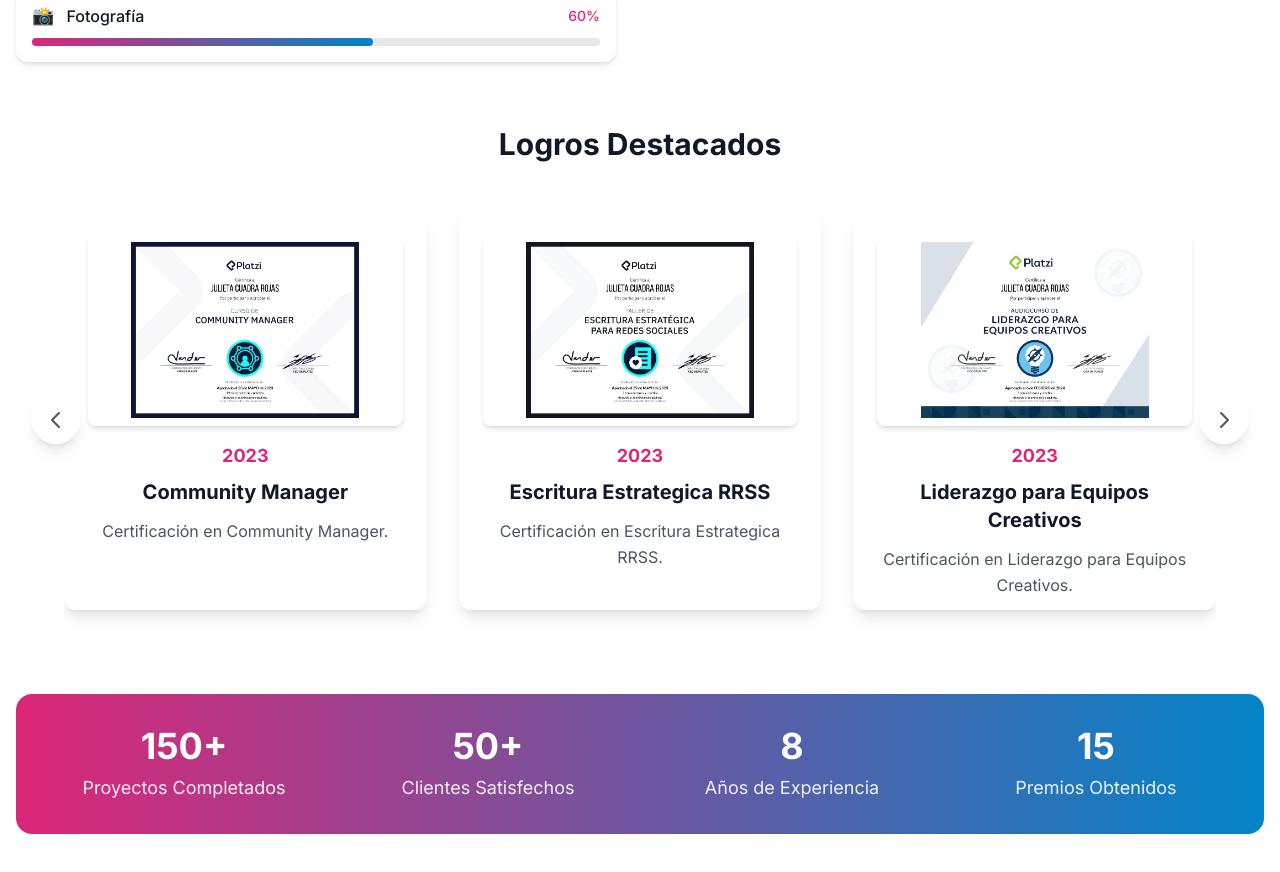
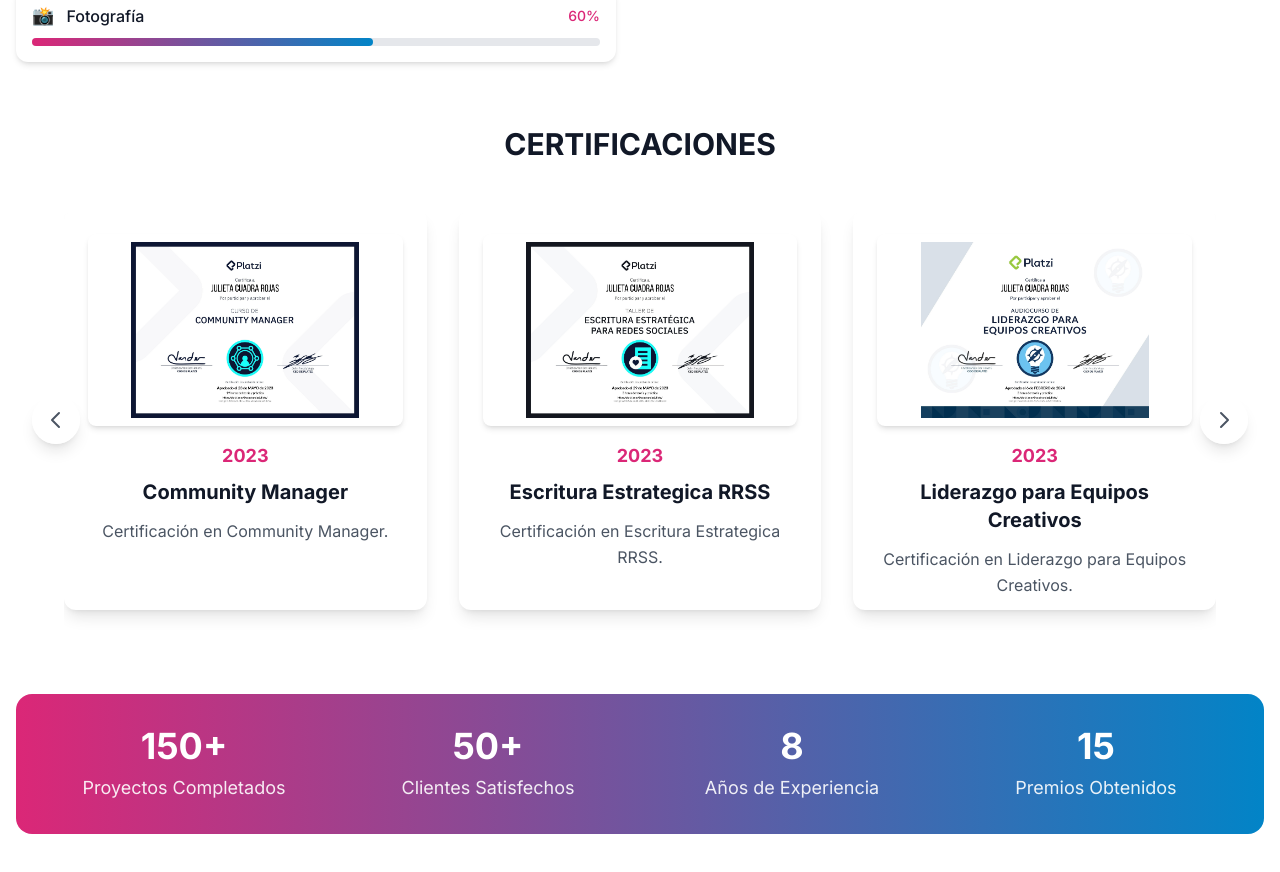
Before and after one commit to LEBrieva/portfolio-juli, an Angular app: page / in a window 1280 px wide. Shown: the part 2300-3172 px from the top of the page. Built offline with nearby package versions, Linux system fonts and the light colour scheme.

Commit message:
Actualizar título de logros a "CERTIFICACIONES" y corregir la ortografía en la descripción de la técnica en Artes Audiovisuales en el componente About.

```diff
--- a/src/app/features/about/about.component.html
+++ b/src/app/features/about/about.component.html
@@ -81,7 +81,7 @@
 
     <!-- Achievements Carousel -->
     <div class="mt-16">
-      <h3 class="text-3xl font-bold text-gray-900 text-center mb-12">Logros Destacados</h3>
+      <h3 class="text-3xl font-bold text-gray-900 text-center mb-12">CERTIFICACIONES</h3>
 
       <!-- Carousel Container -->
       <div class="relative max-w-6xl mx-auto">
--- a/src/app/features/about/about.component.ts
+++ b/src/app/features/about/about.component.ts
@@ -117,8 +117,8 @@ export class AboutComponent {
       image: 'diplomas/fotografia-cruceros.jpeg'
     },
     {
-      title: 'Técnicatura en Artes Audiovisuales',
-      description: 'Técnicatura en Artes Audiovisuales.',
+      title: 'Tecnicatura en Artes Audiovisuales',
+      description: 'Tecnicatura en Artes Audiovisuales.',
       year: '2017',
       image: 'diplomas/tecnicatura-artes-audiovisuales.jpg'
     }
```
